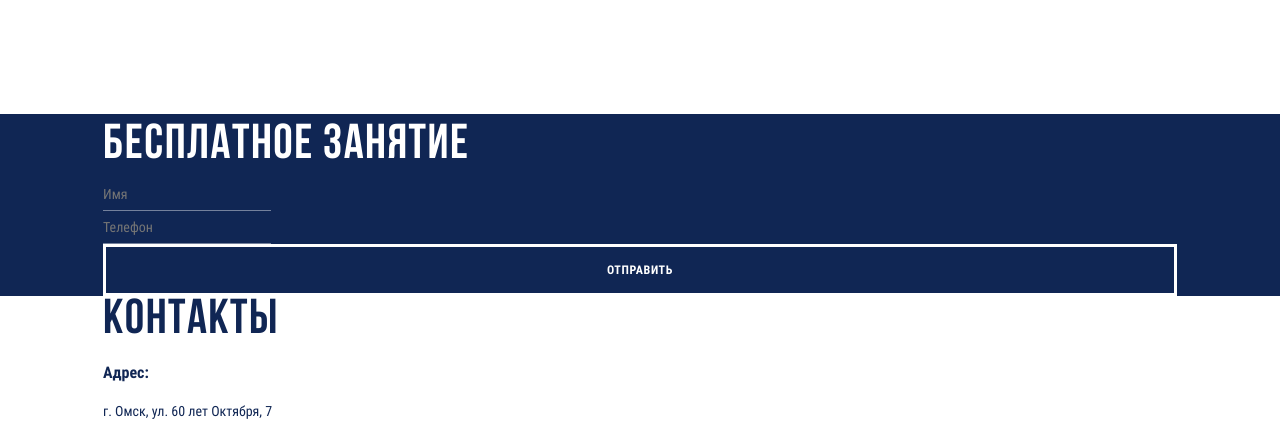
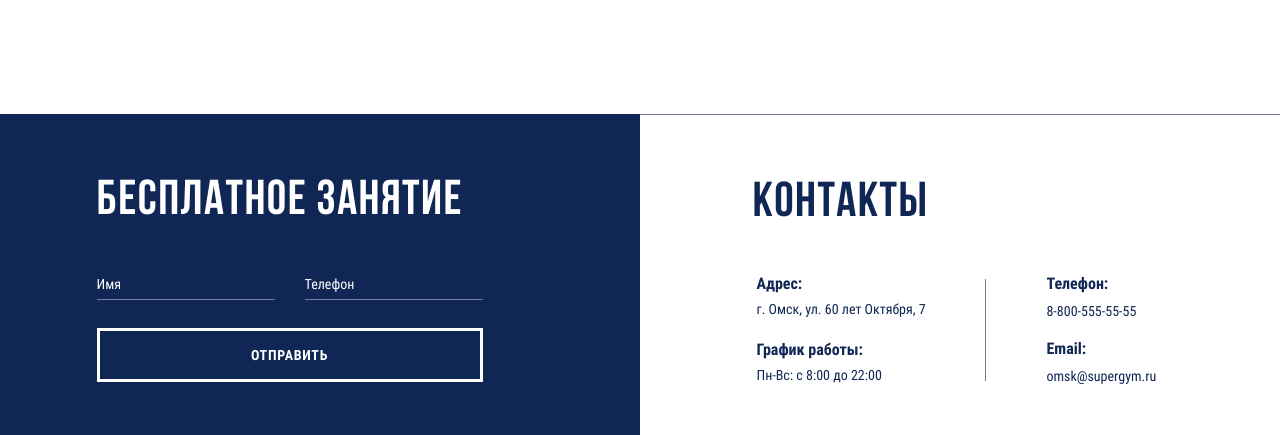
Before and after one commit to kmartindev/fitness, a website built with webpack: page source/index.html in a window 1280 px wide. Shown: the part 5330-5765 px from the top of the page. Built offline with nearby package versions, Linux system fonts and the light colour scheme; files whose address does not match are found by name.

Commit message:
completed stylization of trial and contacts

```diff
--- a/source/index.html
+++ b/source/index.html
@@ -389,7 +389,7 @@
         </section>
         <div class="section-combined">
           <section class="trial  section">
-            <div class="container">
+            <div class="container  container--section-combined">
               <div class="trial__content">
                 <h2 class="section__title  section__title--trial">Бесплатное занятие</h2>
                 <form class="trial-form" action="https://echo.htmlacademy.ru" method="post">
@@ -409,9 +409,9 @@
             </div>
           </section>
           <section class="contacts  section">
-            <div class="container">
+            <div class="container  container--section-combined">
               <div class="contacts__content">
-                <h2 class="section__title">Контакты</h2>
+                <h2 class="section__title  section__title--contacts">Контакты</h2>
                 <div class="contacts__list">
                   <div class="contacts__group">
                     <div class="contact">
@@ -423,7 +423,7 @@
                       <p class="contact__description">Пн-Вс: с 8:00 до 22:00</p>
                     </div>
                   </div>
-                  <div class="contacts__group">
+                  <div class="contacts__group  contacts__group--2">
                     <div class="contact">
                       <p class="contact__title">Телефон:</p>
                       <a class="contact__description" href="tel:88005555555">8-800-555-55-55</a>
--- a/source/sass/blocks/btn.scss
+++ b/source/sass/blocks/btn.scss
@@ -135,7 +135,14 @@
 
 .btn--trial {
   width: 100%;
-  min-height: 52px;
+  min-height: 54px;
+
+  font-size: 14px;
+  line-height: 16px;
 
   border-width: 3px;
+
+  @include vp-767 {
+    min-height: 56px;
+  }
 }
--- a/source/sass/blocks/contact.scss
+++ b/source/sass/blocks/contact.scss
@@ -1,4 +1,7 @@
 .contact__title {
+  margin: 0;
+  margin-bottom: 3px;
+
   font-family: "Roboto Condensed", "Arial", sans-serif;
   font-weight: 700;
   font-size: 16px;
@@ -6,12 +9,16 @@
   color: $color-sapphire;
 
   @include vp-1199 {
+    margin-bottom: 5px;
+
     font-size: 20px;
     line-height: 30px;
   }
 }
 
 .contact__description {
+  margin: 0;
+
   font-family: "Roboto Condensed", "Arial", sans-serif;
   font-weight: 400;
   font-size: 14px;
--- a/source/sass/blocks/contacts.scss
+++ b/source/sass/blocks/contacts.scss
@@ -1 +1,85 @@
-//
+.contacts {
+  border-top: 1px solid $color-light-slate-grey;
+}
+
+.contacts__content {
+  padding: 64px 15.08% 62px 17.57%;
+
+  @include vp-1199 {
+    padding: 66px 17.4% 63px 12.98%;
+  }
+
+  @include vp-767 {
+    padding: 66px 0 63px 0;
+  }
+}
+
+.contacts__list {
+  display: grid;
+  grid-template-columns: minmax(min-content, 230px) 1fr;
+  column-gap: 60px;
+  padding-left: 4px;
+
+  @include vp-1199 {
+    grid-template-columns: minmax(min-content, 266px) 1fr;
+    column-gap: 48px;
+    padding: 0;
+  }
+
+  @include vp-767 {
+    grid-template-columns: auto;
+  }
+}
+
+.contacts__group {
+  position: relative;
+
+  &::after {
+    content: "";
+
+    position: absolute;
+    top: 7px;
+    right: 0;
+    bottom: 7px;
+
+    border-right: 1px solid $color-light-slate-grey;
+  }
+
+  &:last-child {
+    &::after {
+      display: none;
+    }
+  }
+
+  @include vp-767 {
+    margin-bottom: 21px;
+
+    &::after {
+      display: none;
+    }
+
+    &:last-child {
+      margin-bottom: 0;
+    }
+  }
+}
+
+.contacts__group .contact {
+  margin-bottom: 18px;
+
+  @include vp-1199 {
+    margin-bottom: 20px;
+  }
+
+  &:last-child {
+    margin-bottom: 0;
+  }
+}
+
+.contacts__group--2 .contact {
+  margin-bottom: 14px;
+
+  &:last-child {
+    margin-bottom: 0;
+  }
+}
--- /dev/null
+++ b/source/sass/blocks/section-combined.scss
@@ -0,0 +1,8 @@
+.section-combined {
+  display: grid;
+  grid-template-columns: repeat(2, 1fr);
+
+  @include vp-1199 {
+    grid-template-columns: auto;
+  }
+}
--- a/source/sass/blocks/section.scss
+++ b/source/sass/blocks/section.scss
@@ -95,6 +95,8 @@
 }
 
 .section__title--trial {
+  margin-bottom: 35px;
+
   line-height: 64px;
   color: $color-default-white;
 
@@ -108,3 +110,15 @@
     line-height: 32px;
   }
 }
+
+.section__title--contacts {
+  margin-bottom: 44px;
+
+  @include vp-1199 {
+    margin-bottom: 35px;
+  }
+
+  @include vp-767 {
+    margin-bottom: 37px;
+  }
+}
--- a/source/sass/blocks/trial-form.scss
+++ b/source/sass/blocks/trial-form.scss
@@ -1,8 +1,35 @@
+.trial-form__group {
+  display: grid;
+  grid-template-columns: repeat(2, 1fr);
+  column-gap: 30px;
+  margin-bottom: 28px;
+
+  @include vp-1199 {
+    column-gap: 60px;
+  }
+
+  @include vp-767 {
+    grid-template-columns: auto;
+    margin-bottom: 37px;
+  }
+}
+
+.trial-form__field {
+  @include vp-767 {
+    margin-bottom: 30px;
+
+    &:last-child {
+      margin-bottom: 0;
+    }
+  }
+}
+
 .trial-form__field input {
   display: flex;
   align-items: center;
-  min-height: 24px;
-  padding: 8px 0;
+  width: 100%;
+  min-height: 23px;
+  padding: 7px 0;
 
   font-family: "Roboto Condensed", "Arial", sans-serif;
   font-weight: 400;
@@ -13,4 +40,8 @@
   background: none;
   border: none;
   border-bottom: 1px solid $color-light-slate-grey;
+
+  &::placeholder {
+    color: inherit;
+  }
 }
--- a/source/sass/blocks/trial.scss
+++ b/source/sass/blocks/trial.scss
@@ -1,3 +1,15 @@
 .trial {
   background-color: $color-sapphire;
 }
+
+.trial__content {
+  padding: 56px 24.6% 69px 15.08%;
+
+  @include vp-1199 {
+    padding: 66px 17.4% 68px 12.98%;
+  }
+
+  @include vp-767 {
+    padding: 66px 0 68px 0;
+  }
+}
--- a/source/sass/global/container.scss
+++ b/source/sass/global/container.scss
@@ -19,3 +19,8 @@
     padding: 0;
   }
 }
+
+.container--section-combined {
+  max-width: none;
+  padding: 0;
+}
--- a/source/sass/style.scss
+++ b/source/sass/style.scss
@@ -44,6 +44,7 @@
 @import "blocks/event";
 @import "blocks/reviews";
 @import "blocks/review";
+@import "blocks/section-combined";
 @import "blocks/trial";
 @import "blocks/trial-form";
 @import "blocks/contacts";
```
Also changed, not shown: build/css/style.css, build/css/style.min.css, build/index.html, 1 other file.
